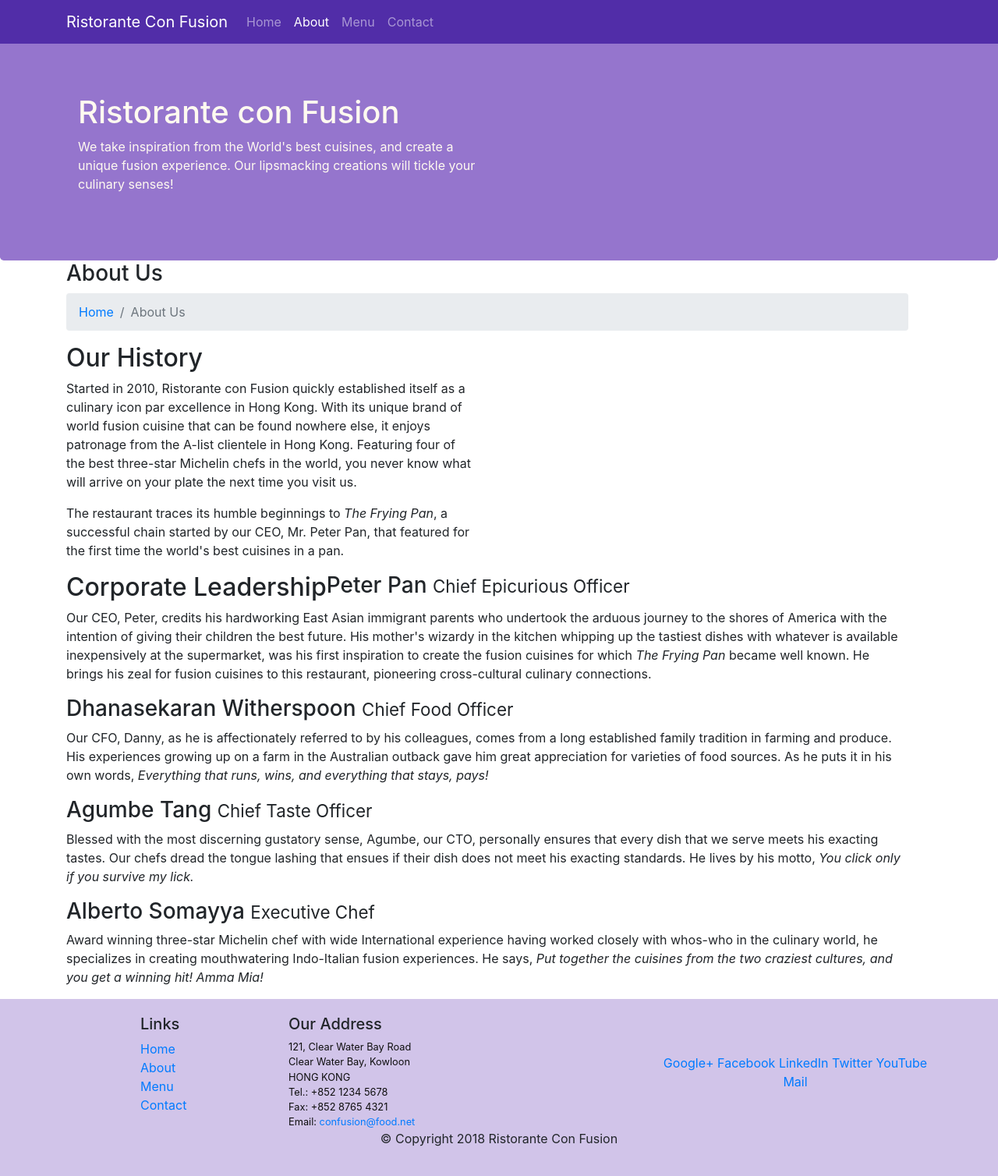
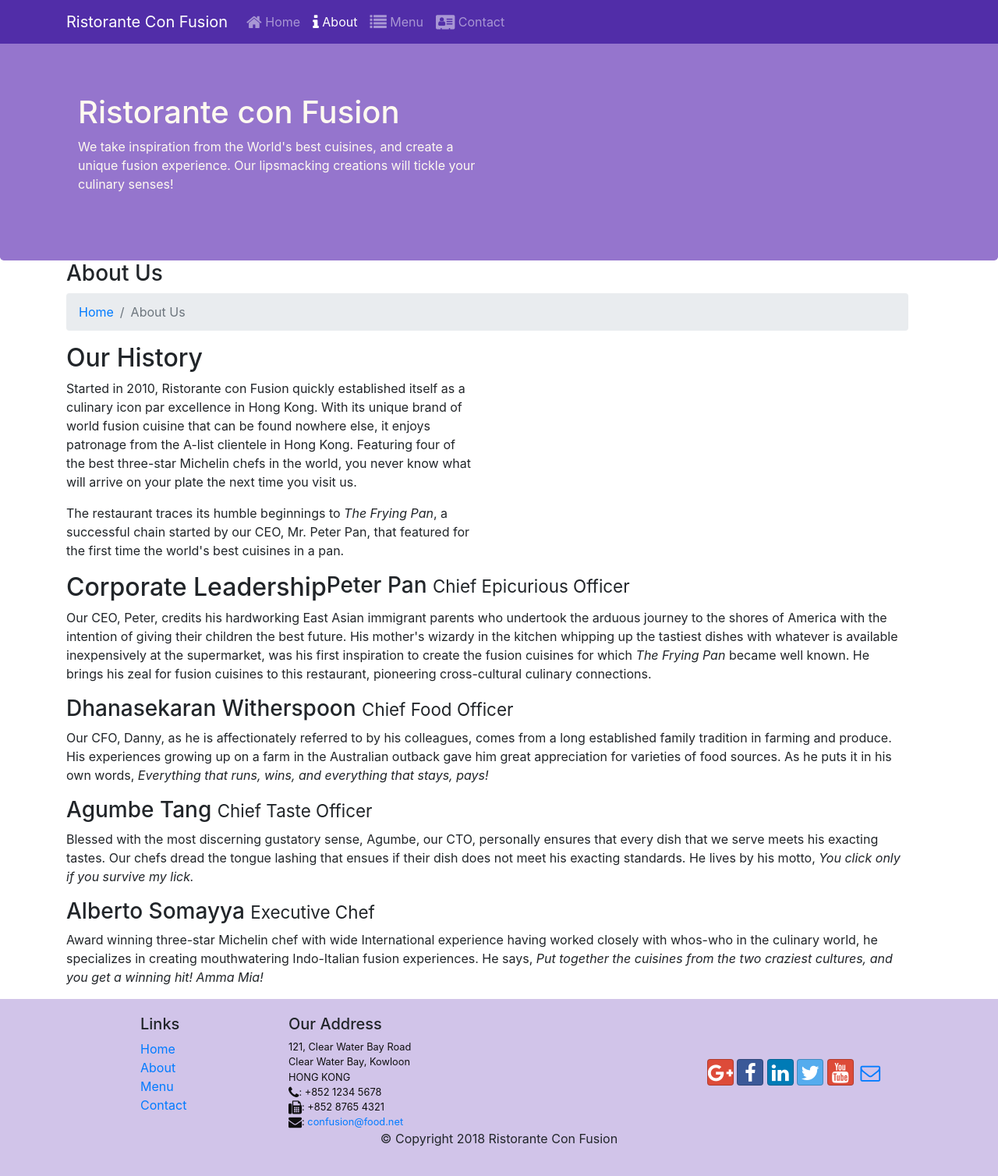
Before and after one commit to Schmidt-Aaron/nucamp, a website: page 2-Bootstrap/conFusion/aboutus.html in a window 1280 px wide. Shown: the whole page at 78% size. Drawn offline with nearby package versions, Linux system fonts and the light colour scheme.

Commit message:
icon fonts

```diff
--- a/2-Bootstrap/conFusion/aboutus.html
+++ b/2-Bootstrap/conFusion/aboutus.html
@@ -15,6 +15,8 @@
         rel="stylesheet"
         href="node_modules/bootstrap/dist/css/bootstrap.min.css"
     />
+    <link rel="stylesheet" href="node_modules/font-awesome/css/font-awesome.min.css">
+    <link rel="stylesheet" href="node_modules/bootstrap-social/bootstrap-social.css">
     <link rel="stylesheet" href="css/styles.css" />
     <title>Ristorante Con Fusion: About Us</title>
 
@@ -29,10 +31,10 @@
            <a class="navbar-brand" href="#">Ristorante Con Fusion</a>
            <div class="collapse navbar-collapse" id="Navbar">
                <ul class="navbar-nav mr-auto">
-                   <li class="nav-item"><a class="nav-link" href="./index.html">Home</a></li>
-                   <li class="nav-item active"><a class="nav-link" href="./aboutus.html">About</a></li>
-                   <li class="nav-item"><a class="nav-link" href="#">Menu</a></li>
-                   <li class="nav-item"><a class="nav-link" href="#">Contact</a></li>
+                    <li class="nav-item"><a class="nav-link" href="./index.html"><span class="fa fa-home fa-lg"></span> Home</a></li>
+                    <li class="nav-item active"><a class="nav-link" href="#"><span class="fa fa-info fa-lg"></span> About</a></li>
+                    <li class="nav-item"><a class="nav-link" href="#"><span class="fa fa-list fa-lg"></span> Menu</a></li>
+                    <li class="nav-item"><a class="nav-link" href="#"><span class="fa fa-address-card fa-lg"></span> Contact</a></li>
                </ul>
 
            </div>
@@ -108,20 +110,21 @@
 		              121, Clear Water Bay Road<br>
 		              Clear Water Bay, Kowloon<br>
 		              HONG KONG<br>
-		              Tel.: +852 1234 5678<br>
-		              Fax: +852 8765 4321<br>
-		              Email: <a href="mailto:confusion@food.net">confusion@food.net</a>
+                      <i class="fa fa-phone fa-lg"></i>: +852 1234 5678<br>
+                      <i class="fa fa-fax fa-lg"></i>: +852 8765 4321<br>
+                      <i class="fa fa-envelope fa-lg"></i>:
+                      <a href="mailto:confusion@food.net">confusion@food.net</a>
 		           </address>
                 </div>
                 <div class="col-12 col-sm-4 align-self-center">
-                    <div class="text-center">
-                        <a href="http://google.com/+">Google+</a>
-                        <a href="http://www.facebook.com/profile.php?id=">Facebook</a>
-                        <a href="http://www.linkedin.com/in/">LinkedIn</a>
-                        <a href="http://twitter.com/">Twitter</a>
-                        <a href="http://youtube.com/">YouTube</a>
-                        <a href="mailto:">Mail</a>
-                    </div>
+                        <div class="text-center">
+                                <a class="btn btn-social-icon btn-google" href="http://google.com/+"><i class="fa fa-google-plus"></i></a>
+                                <a class="btn btn-social-icon btn-facebook" href="http://www.facebook.com/profile.php?id="><i class="fa fa-facebook"></i></a>
+                                <a class="btn btn-social-icon btn-linkedin" href="http://www.linkedin.com/in/"><i class="fa fa-linkedin"></i></a>
+                                <a class="btn btn-social-icon btn-twitter" href="http://twitter.com/"><i class="fa fa-twitter"></i></a>
+                                <a class="btn btn-social-icon btn-google" href="http://youtube.com/"><i class="fa fa-youtube"></i></a>
+                                <a class="btn btn-social-icon" href="mailto:"><i class="fa fa-envelope-o"></i></a>
+                            </div>
                 </div>
            </div>
            <div class="row justify-content-center">
--- a/2-Bootstrap/conFusion/package.json
+++ b/2-Bootstrap/conFusion/package.json
@@ -15,6 +15,8 @@
   },
   "dependencies": {
     "bootstrap": "^4.0.0",
+    "bootstrap-social": "^5.1.1",
+    "font-awesome": "^4.7.0",
     "jquery": "^3.3.1",
     "popper.js": "^1.12.9"
   }
```
Also changed, not shown: 2-Bootstrap/conFusion/index.html (+18 -15 lines), 1 other file.
